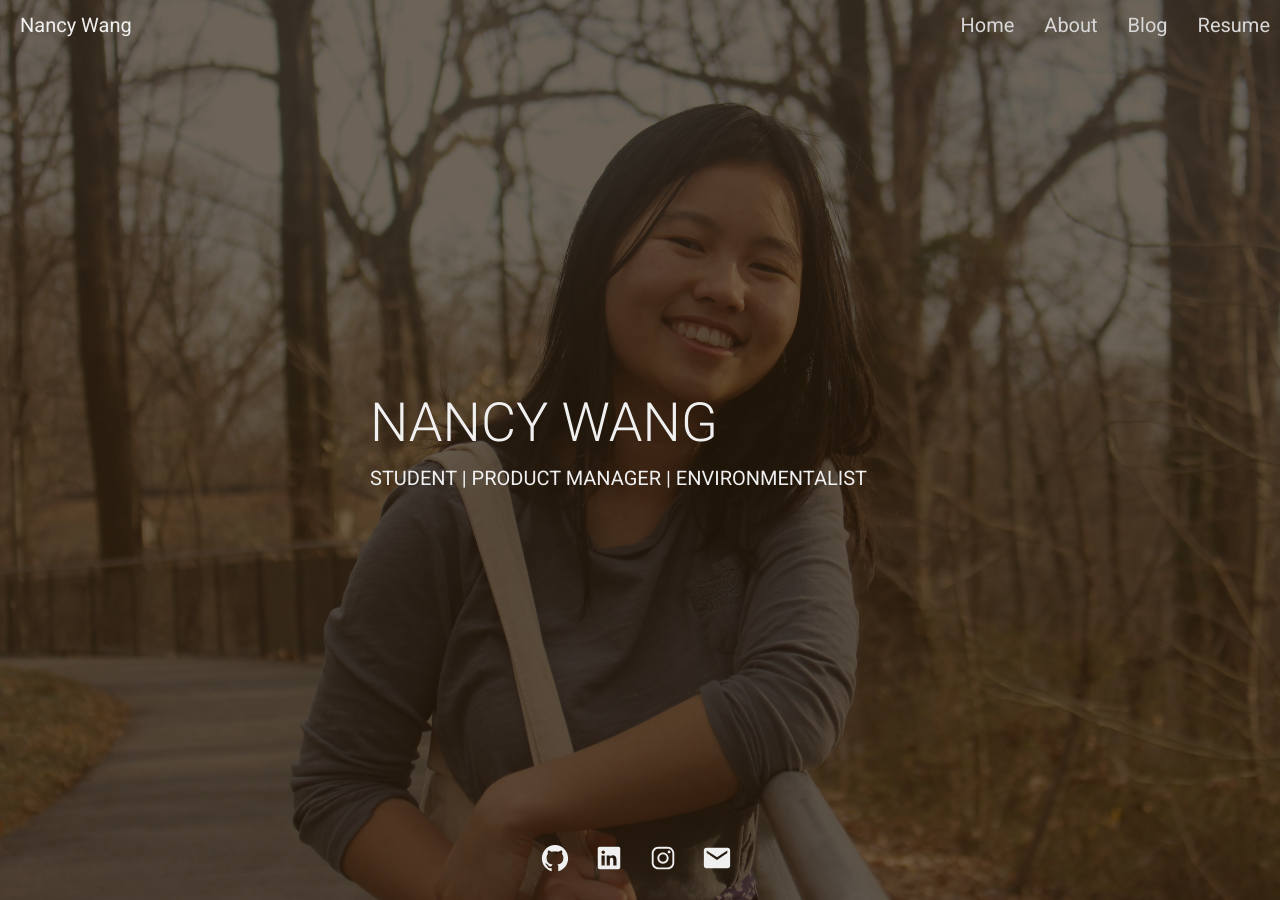
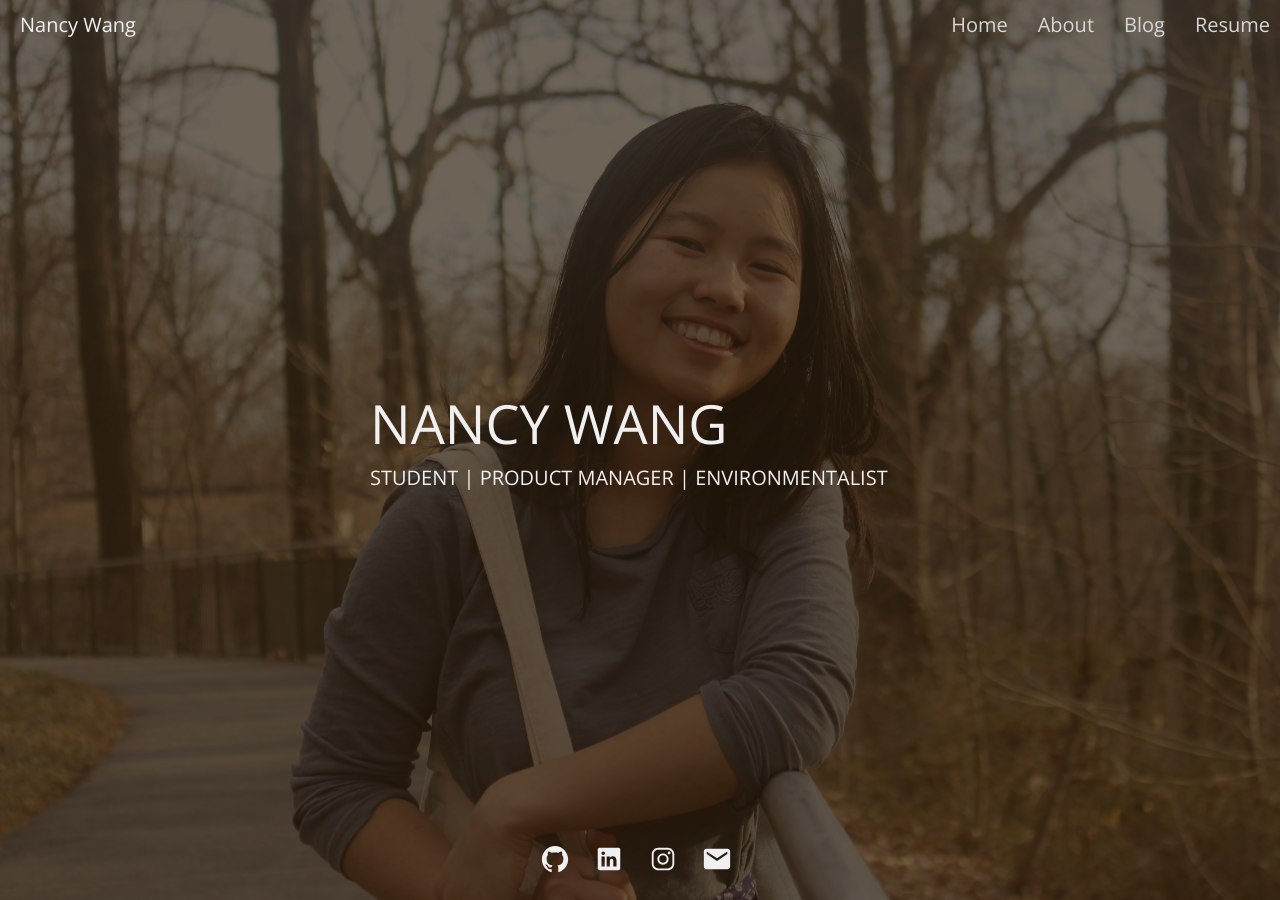
Before and after one commit to nancy-wang/nancy-wang.com, a Jekyll site: the page built from index.html, in a window 1280 px wide. Built offline with Jekyll 4.4.1, drawn with Linux system fonts in a browser that asks for light colours.

Commit message:
Change font

```diff
--- a/_sass/base.scss
+++ b/_sass/base.scss
@@ -4,12 +4,12 @@
  */
 
 // Imports
-@import url('https://fonts.googleapis.com/css?family=Roboto:300,400');
+@import url('https://fonts.googleapis.com/css?family=Open+Sans:300,400,600&display=swap');
 
 // Variables
 
 // Fonts
-$font-family-base: 'Roboto', sans-serif;
+$font-family-base: 'Open Sans', sans-serif;
 
 // Colours
 $background-filter: rgba(36, 19, 0, 0.658);
```
